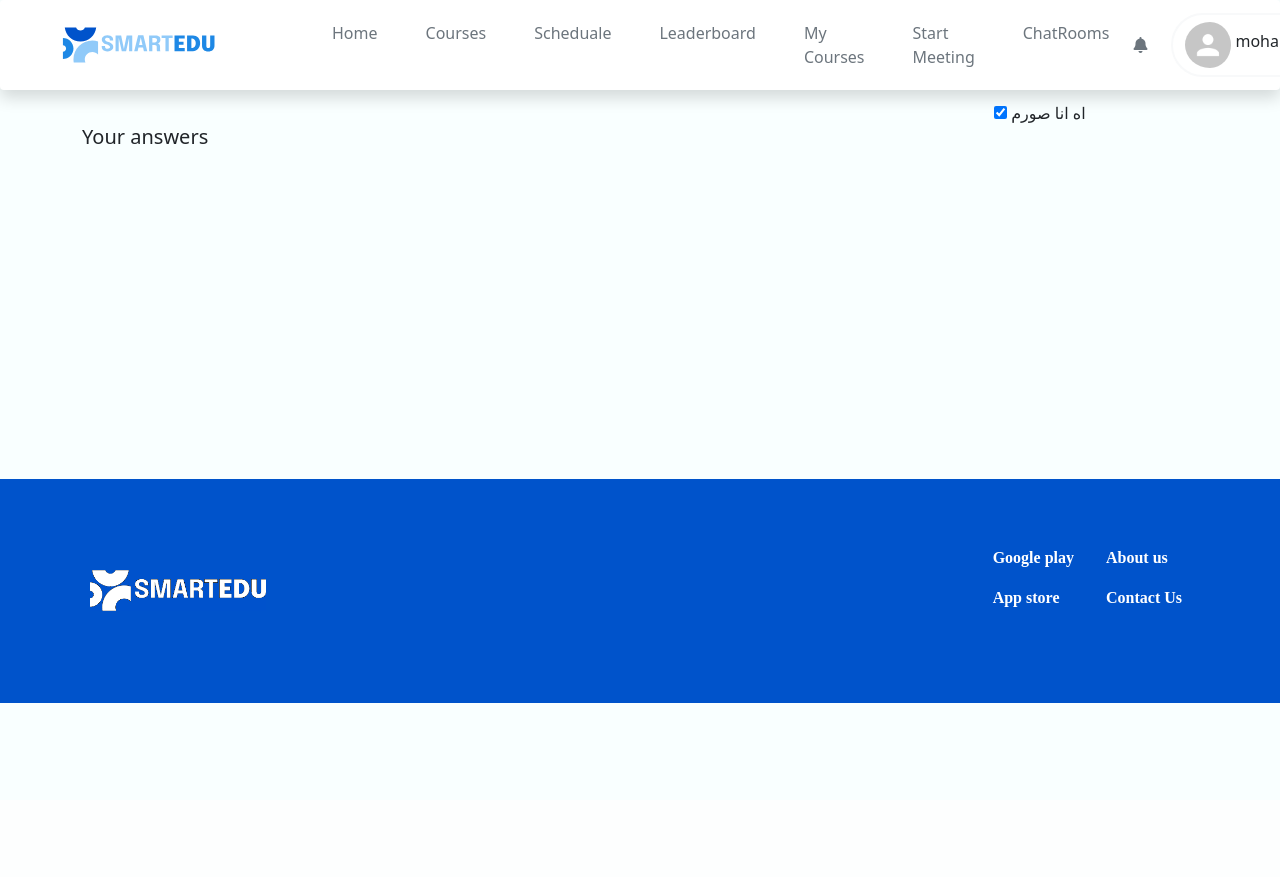
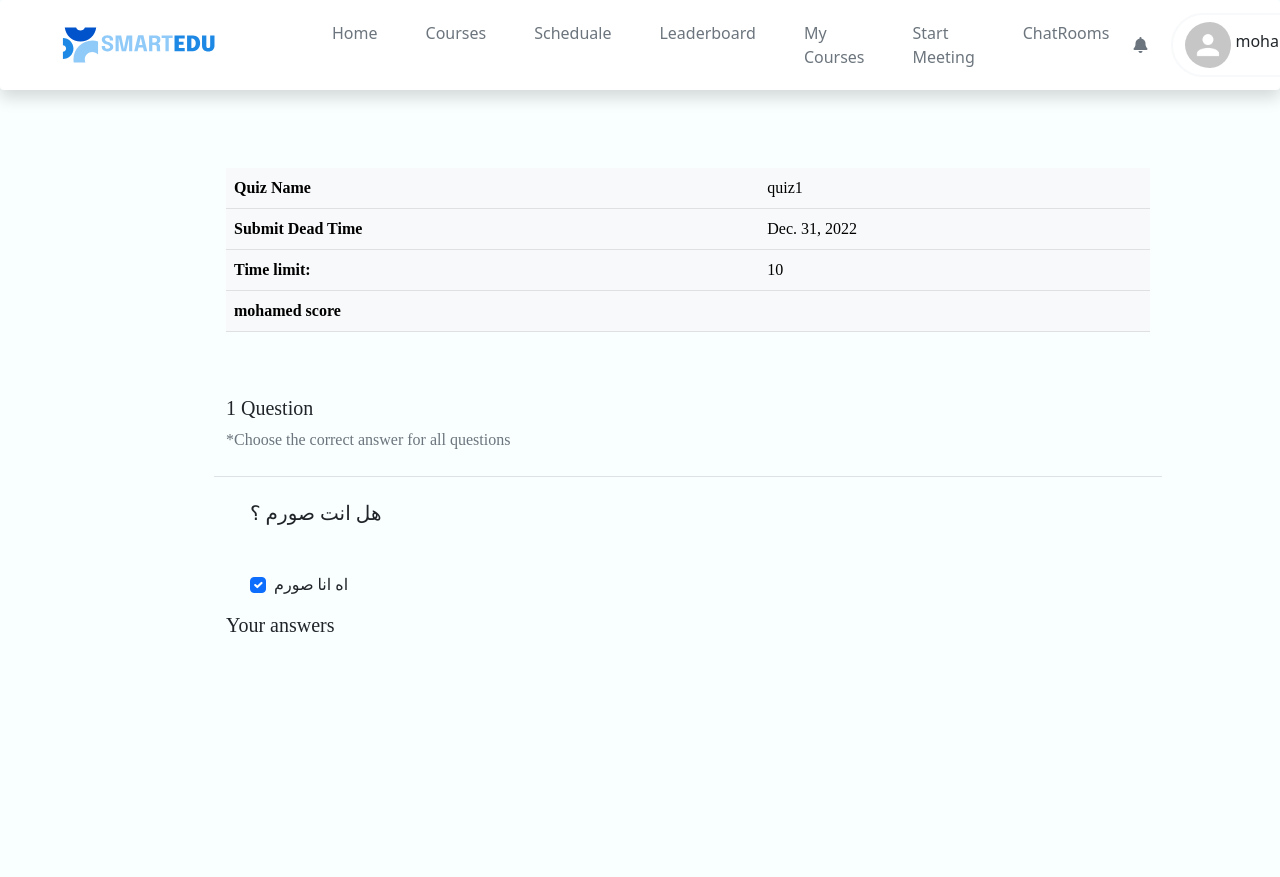
Before and after one commit to mohamed-ameer/smartedu, a Django app: page /course/53638739-546b-4926-b2d2-49edbb60b2c5/modules/1/quiz/1/1/results in a window 1280 px wide. Shown: the top 877 px of the page. Before the commit the page ends 703 px from the top, so only its background shows below. Run offline with Django 4.2, Linux system fonts and the light colour scheme; a user stored in the database is signed in; data comes from the database, SQL or seed files in the repository; both versions use the stored data as it was after the commit; parts of the project's set-up code (start-up, migrations or seed data) failed here and were passed over; some libraries are stand-ins or nearby versions.

Commit message:
quizscore

```diff
--- a/quiz/views.py
+++ b/quiz/views.py
@@ -112,16 +112,22 @@
 				earned_points += question.points
 				attempter.score += earned_points
 				attempter.save()
-		return redirect('index')
+		return redirect('quiz-detail',course_id=course_id,module_id=module_id,quiz_id=quiz_id)
 
 
 def AttemptDetail(request, course_id, module_id, quiz_id, attempt_id):
 	user = request.user
 	quiz = get_object_or_404(Quizzes, id=quiz_id)
+	course = get_object_or_404(Course, id=course_id)
+	module = get_object_or_404(Module, id=module_id)
+	my_attempts = Attempter.objects.filter(quiz=quiz, user=user)
 	attempts = Attempt.objects.filter(quiz=quiz, attempter__user=user)
 
 	context = {
 		'quiz': quiz,
+		'course': course,
+		'module': module,
+		'my_attempts': my_attempts,
 		'attempts': attempts,
 		'course_id': course_id,
 		'module_id': module_id,
--- a/templates/assignment/submitassignment.html
+++ b/templates/assignment/submitassignment.html
@@ -63,7 +63,7 @@
           {% bootstrap_form form %}
 
           <div class="mt-3">
-            <button class="btn btn-primary" type="submit" name="button">Create new module</button>
+            <button class="btn btn-primary" type="submit" name="button">Submit</button>
             <a class="btn btn-secondary" href="{% url 'assignment-detail' course.id module.id assignment.id %}">Cancel</a>
           </div>
       </form>
--- a/templates/quiz/attemptdetail.html
+++ b/templates/quiz/attemptdetail.html
@@ -1,47 +1,69 @@
 {% extends 'base.html' %}
 {% load static %}
+{% block title %}{{ course.title }}/{{module.title}}/{{ quiz.title }}{% endblock %}
+{% block content %}
+<br>
+<br>
+<br>
+<div class=" container mx-5 px-5 my-5 pt-5" >
+  <div class=" text-start "style="font-family: 'Montserrat';">
+      <div class="mx-5">
+        <div class="">
+          <table class="table table-light">
+            <tr>
+              <th>Quiz Name</th>
+              <td>{{ quiz.title }}</td>
+            </tr>
+            <tr>
+              <th>Submit Dead Time</th>
+              <td>{{ quiz.due }}</td>
+            </tr>
+            <tr>
+              <th>Time limit:</th>
+              <td>{{ quiz.time_limit_mins }}</td>
+            </tr>
+            <tr>
+              <th>{{user.username}} score</th>
+              <td>
+                <ul class="list-group">
+                  {% for attempt in my_attempts %}
+                    <li class="list-group-item">
+                    <div><h6>Scored:{{ attempt.score }}</h6></div>
+                    </li>
+                  {% endfor %}
+                </ul>
+              </td>
+            </tr>
 
-{% block content %}
-<div class="section">
-	<h4>{{ quiz.title }}</h4>
-	<div class="divider"></div>
+          </table>
          </div>
+<br>
+<br>
+          <div class=" row">
+              <h5 class="col-8">
+                {% if quiz.questions.count == 1 %}
+                {{ quiz.questions.count }} Question
+                {% else %}
+                {{ quiz.questions.count }} questions
+                {% endif %}
+              </h5>
+               <h6 data-bs-dismiss="modal"class="col-3 text-danger text-end" id="demo"></h6>
 
-<div class="row">
+              <p  class="text-muted border-secandary border-bottom pb-4 ">*Choose the correct answer for all questions</p>
 
-<div class="col s4">
-  <h5>Due:</h5>
-  <p>{{ quiz.due }}</p>
           </div>
-
-<div class="col s4">
-  <h5>Allowed Attempts:</h5>
-  <p>{{ quiz.allowed_attempts }}</p>
-</div>
-
-<div class="col s4">
-  <h5>Time limit:</h5>
-  <p>{{ quiz.time_limit_mins }}</p>
-</div>
-
-<div class="col s12">
-  {{ quiz.description | safe }}
-</div>
-
-
-<div class="col s12">
-  <form class="col s12">
+          <div class="mx-4 my-2 " >
+            <form method="post" action="{% url 'submit-quiz' course_id module_id quiz.id %}" role="form" class="col s12">
               {% csrf_token %}
               {% for question in quiz.questions.all %}
-      <div class="col s12">
-        <br>
-        <p>{{ question.question_text }}</p>
-        <input type="hidden" name="question" value="{{ question.id }}">
+              <h5 class=" mb-2 ">{{ question.question_text }}</h5>
+              <div class="form-check  mb-3">
+                 <input class="form-check-input" type="hidden" value="{{ question.id }}" name="question">
              </div>
                 {% for answer in question.answers.all %}
-        <div class="input col s12">
-          <label>
-            <input name="answer" type="checkbox" value="{{ answer.id }}" {% if answer.is_correct == True %}checked="checked"{% endif %}/>
+                <div class="form-check  mb-3">
+                  <label class="form-check-label">
+                    <input class="form-check-input" name="answer" type="checkbox" value="{{ answer.id }}" {% if answer.is_correct == True %}checked="checked"{% endif %}>
                     <span>{{ answer.answer_text }}</span>
                   </label>
                 </div>
@@ -49,7 +71,6 @@
               {% endfor %}
             </form>
       </div>
-
 
 <div class="section">
   <h5>Your answers</h5>
@@ -59,8 +80,6 @@
   {% endfor %}
 </div>
 
-
   </div>
-
-
+</div>
 {% endblock %}
--- a/templates/quiz/quizdetail.html
+++ b/templates/quiz/quizdetail.html
@@ -32,7 +32,11 @@
       <div class="mx-5">
           <div class="row text-uppercase border-bottom border-secandary">
           <h5 class="col-8 text-primary">Assignment</h5>
-          <p class="col-3 text-danger text-end">Not submitted</p>
+        {% if my_attempts.count == 0 %}
+        <p class="col-3 text-danger text-end">Not submitted</p>
+        {% else %}
+        <p class="col-3 text-primary text-end">submitted</p>
+        {% endif %}
           <!-- after submitted
               <p class="col-3 text-success text-end"> submitted</p> -->
       </div>
```
Also changed, not shown: db.sqlite3, 1 other file. Lines whose indentation alone changed are shown as unchanged.
